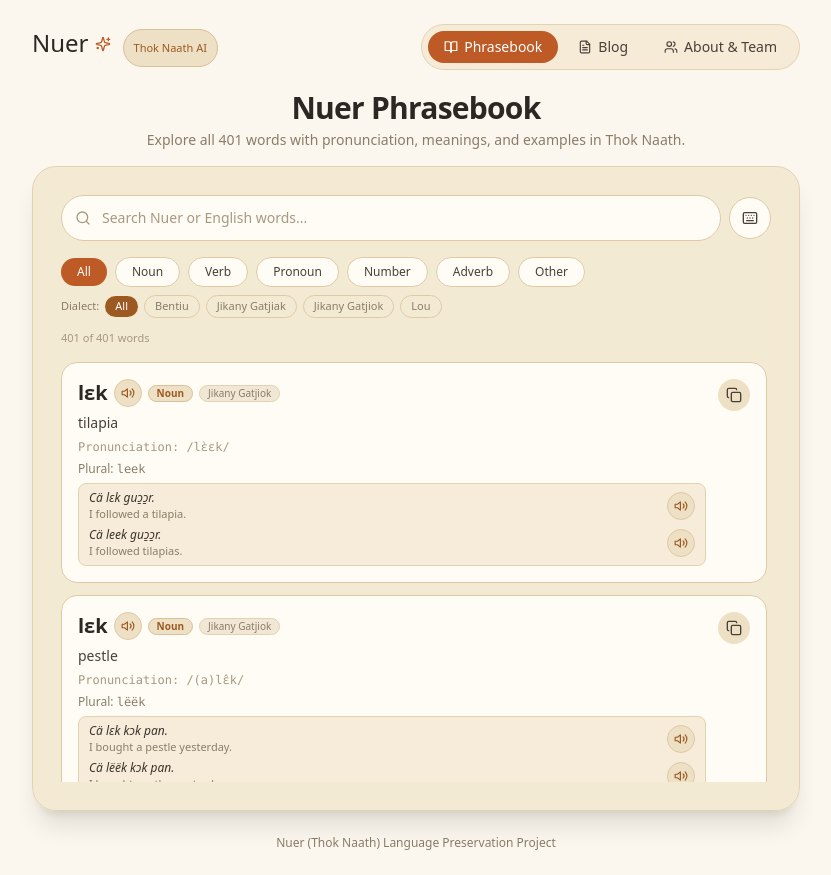
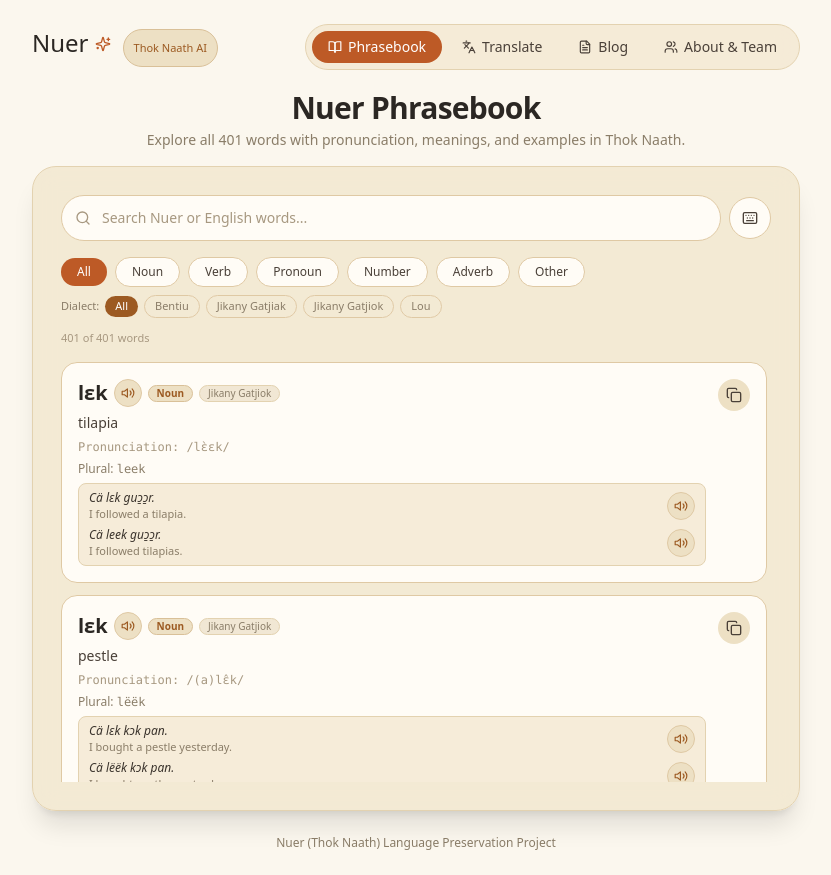
Before and after one commit to bielng/Nuer_phrasebook_demo_v1, a React (Vite) app: page / in a window 1280 px wide. Shown: the whole page, without its empty margins (224-1055 px from the left). Built offline with nearby package versions, Linux system fonts and the light colour scheme.

Commit message:
wire up Translate tab in navigation

```diff
--- a/src/App.jsx
+++ b/src/App.jsx
@@ -642,6 +642,7 @@ export default function App() {
   const [mode, setMode] = useState("phrasebook");
   const tabs = [
     { id: "phrasebook", label: "Phrasebook", icon: BookOpen },
+    { id: "translate", label: "Translate", icon: Languages },
     { id: "blog", label: "Blog", icon: FileText },
     { id: "team", label: "About & Team", icon: Users },
   ];
@@ -687,6 +688,7 @@ export default function App() {
         className='w-full flex-1 animate-[fadeIn_0.25s_ease-out]'
       >
         {mode === "phrasebook" && <PhrasebookView />}
+        {mode === "translate" && <TranslatorView />}
         {mode === "team" && <TeamView />}
         {mode === "blog" && <BlogView />}
       </main>
```
